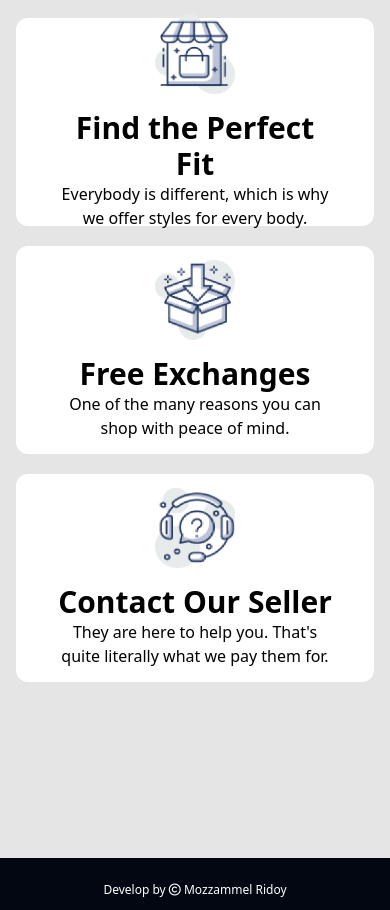
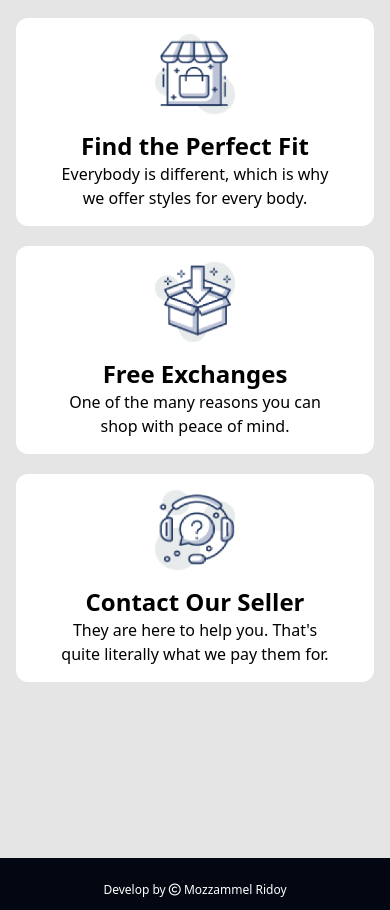
Before and after one commit to MozzammelRidoy/penguin-fashion-shop, a plain HTML site: page index.html in a window 390 px wide. Shown: the part 4718-5628 px from the top of the page. Drawn offline with nearby package versions, Linux system fonts and the light colour scheme.

Commit message:
responsive success

```diff
--- a/index.html
+++ b/index.html
@@ -181,7 +181,7 @@
           <div class="sm:order-first rounded-xl sm:shadow-lg bg-white sm:flex sm:flex-row gap-4 sm:px-10  flex flex-col items-center justify-center sm:items-center sm:justify-center h-52 sm:h-32 ">
             <img src="images/house.png" class="w-20 h-20 " alt="">
             <div class="flex flex-col text-center sm:text-start px-10 sm:px-0">
-              <h3 class="text-3xl font-semibold">Find the Perfect Fit</h3>
+              <h3 class="text-2xl sm:text-3xl font-semibold">Find the Perfect Fit</h3>
               <p>Everybody is different, which is why we
                 offer styles for every body.</p>
             </div>
@@ -195,7 +195,7 @@
          <div class="sm:order-first rounded-xl sm:shadow-lg bg-white sm:flex sm:flex-row gap-4 sm:px-10  flex flex-col items-center justify-center sm:items-center sm:justify-center h-52 sm:h-32 ">
             <img src="images/box.png" class="w-20 h-20 " alt="">
             <div class="flex flex-col text-center sm:text-start px-10 sm:px-0">
-              <h3 class="text-3xl font-semibold">Free Exchanges</h3>
+              <h3 class="text-2xl sm:text-3xl font-semibold">Free Exchanges</h3>
               <p>One of the many reasons you can shop
                 with peace of mind.</p>
             </div>
@@ -206,7 +206,7 @@
           <div class="sm:order-first rounded-xl sm:shadow-lg bg-white sm:flex sm:flex-row gap-4 sm:px-10  flex flex-col items-center justify-center sm:items-center sm:justify-center h-52 sm:h-32 ">
             <img src="images/question.png" class="w-20 h-20 " alt="">
             <div class="flex flex-col text-center sm:text-start px-10 sm:px-0">
-              <h3 class="text-3xl font-semibold">Contact Our Seller</h3>
+              <h3 class="text-2xl sm:text-3xl font-semibold">Contact Our Seller</h3>
               <p>They are here to help you. That's quite
                 literally what we pay them for.</p>
             </div>
```
